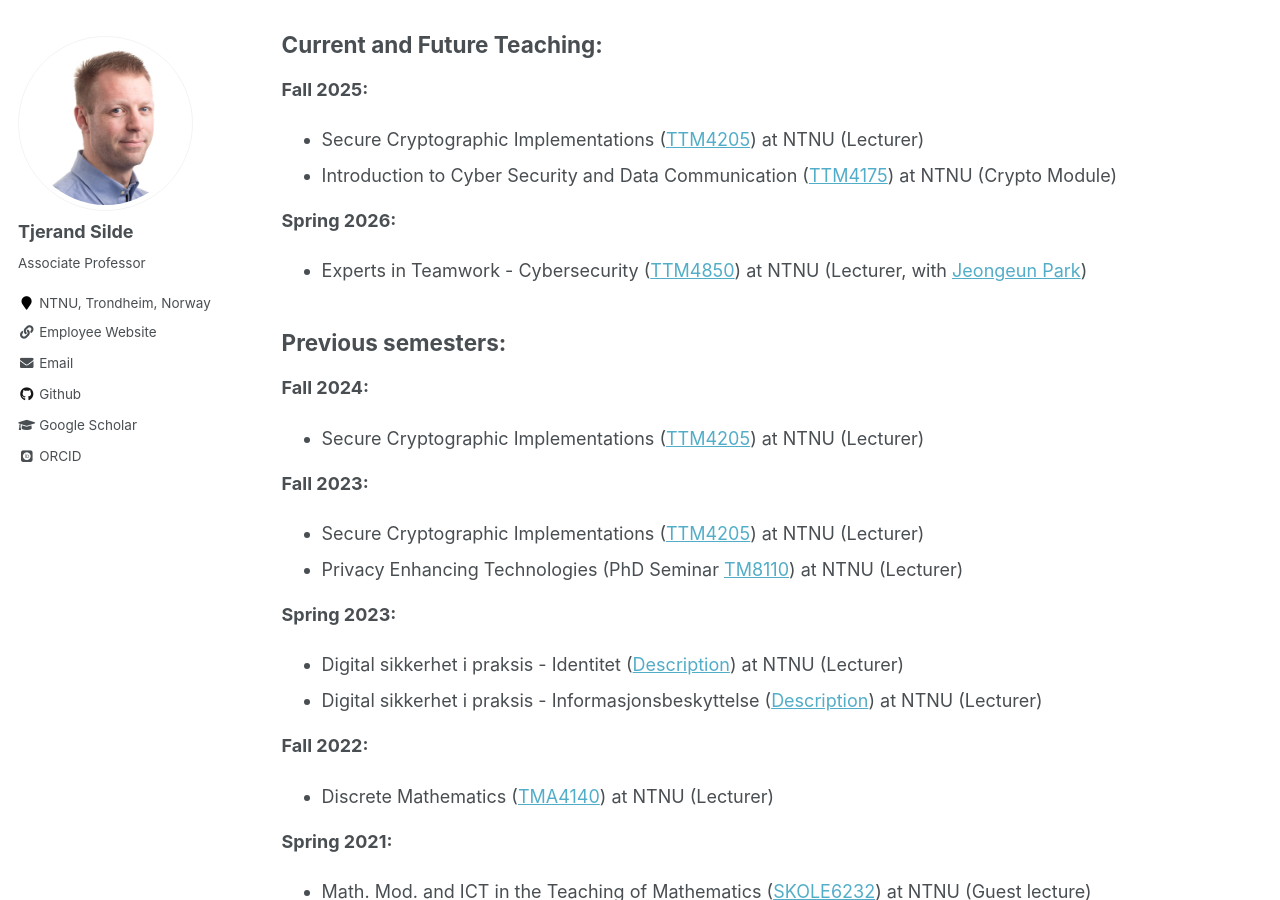
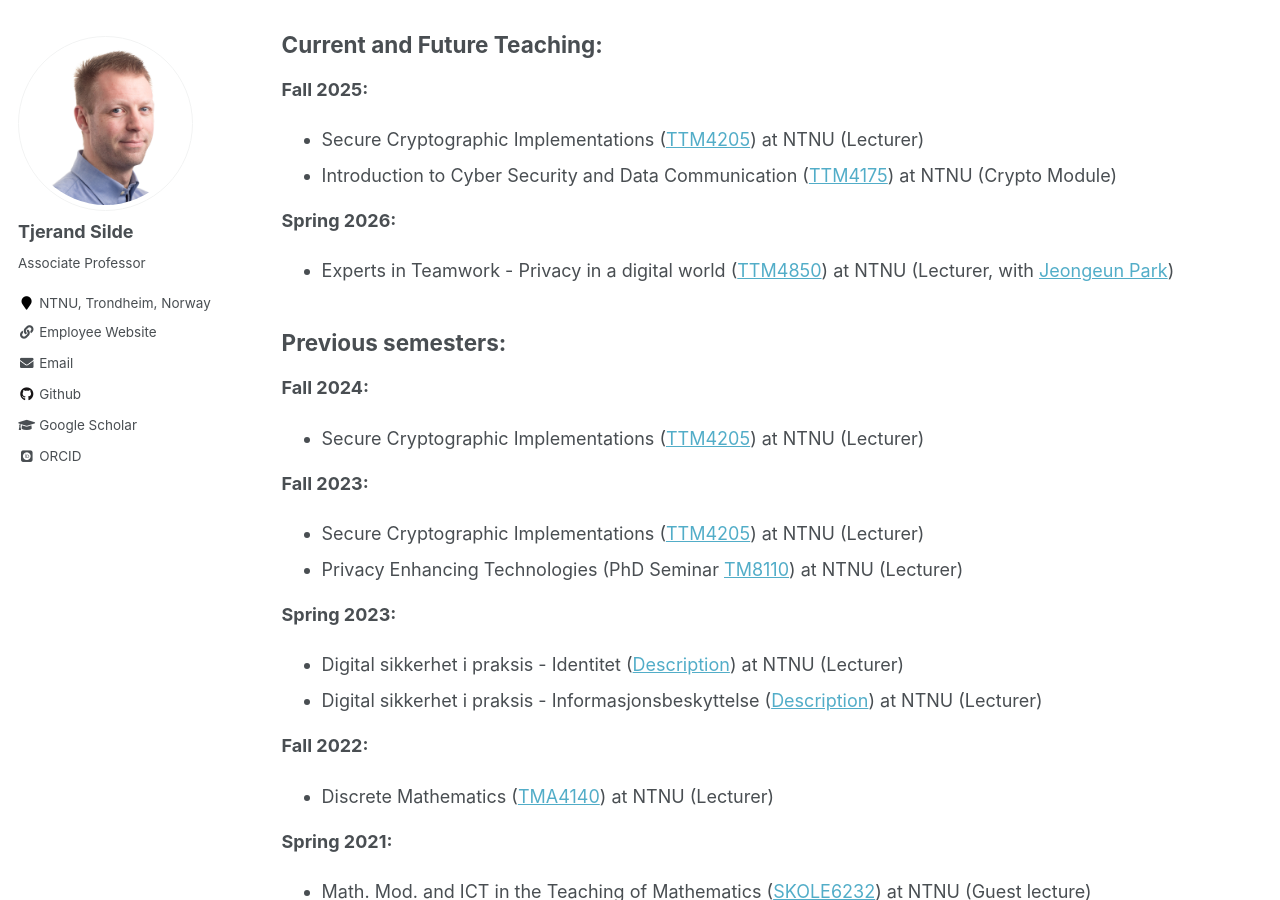
Before and after one commit to tjesi/tjesi.github.io, a Jekyll site: the page built from _pages/teaching.md, in a window 1280 px wide and 900 px high, scrolled down 382 px. Built offline with Jekyll 4.4.1, drawn with Linux system fonts in a browser that asks for light colours; some web fonts are replaced.

Commit message:
Update teaching.md

```diff
--- a/_pages/teaching.md
+++ b/_pages/teaching.md
@@ -21,7 +21,7 @@
 
 **Spring 2026:**
 
-* Experts in Teamwork - Cybersecurity ([TTM4850](https://www.ntnu.no/eit/ttm4850)) at NTNU (Lecturer, with [Jeongeun Park](https://www.ntnu.edu/employees/jeongeun.park))
+* Experts in Teamwork - Privacy in a digital world ([TTM4850](https://www.ntnu.no/eit/ttm4850)) at NTNU (Lecturer, with [Jeongeun Park](https://www.ntnu.edu/employees/jeongeun.park))
 
 ## Previous semesters:
 
```
